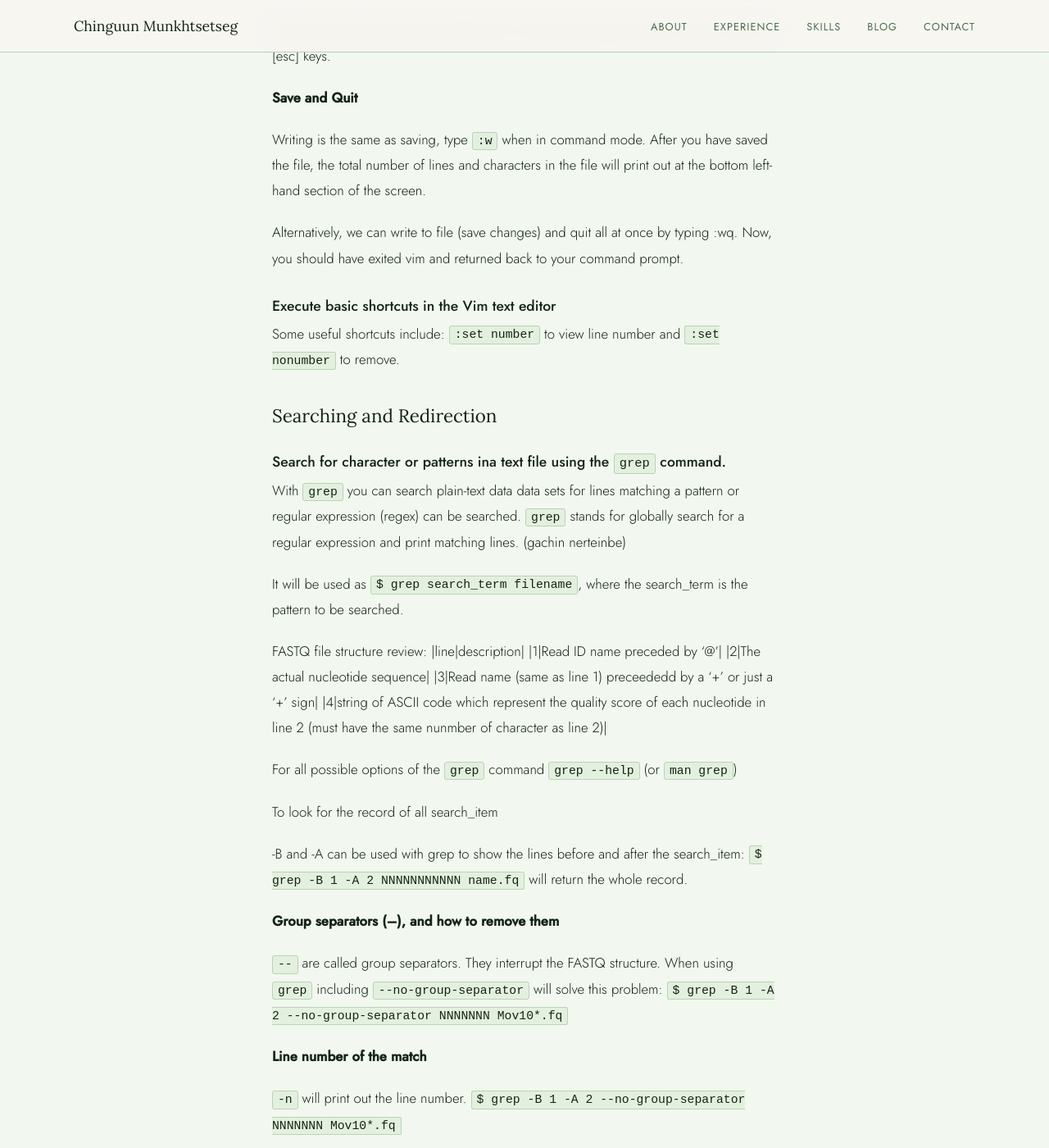
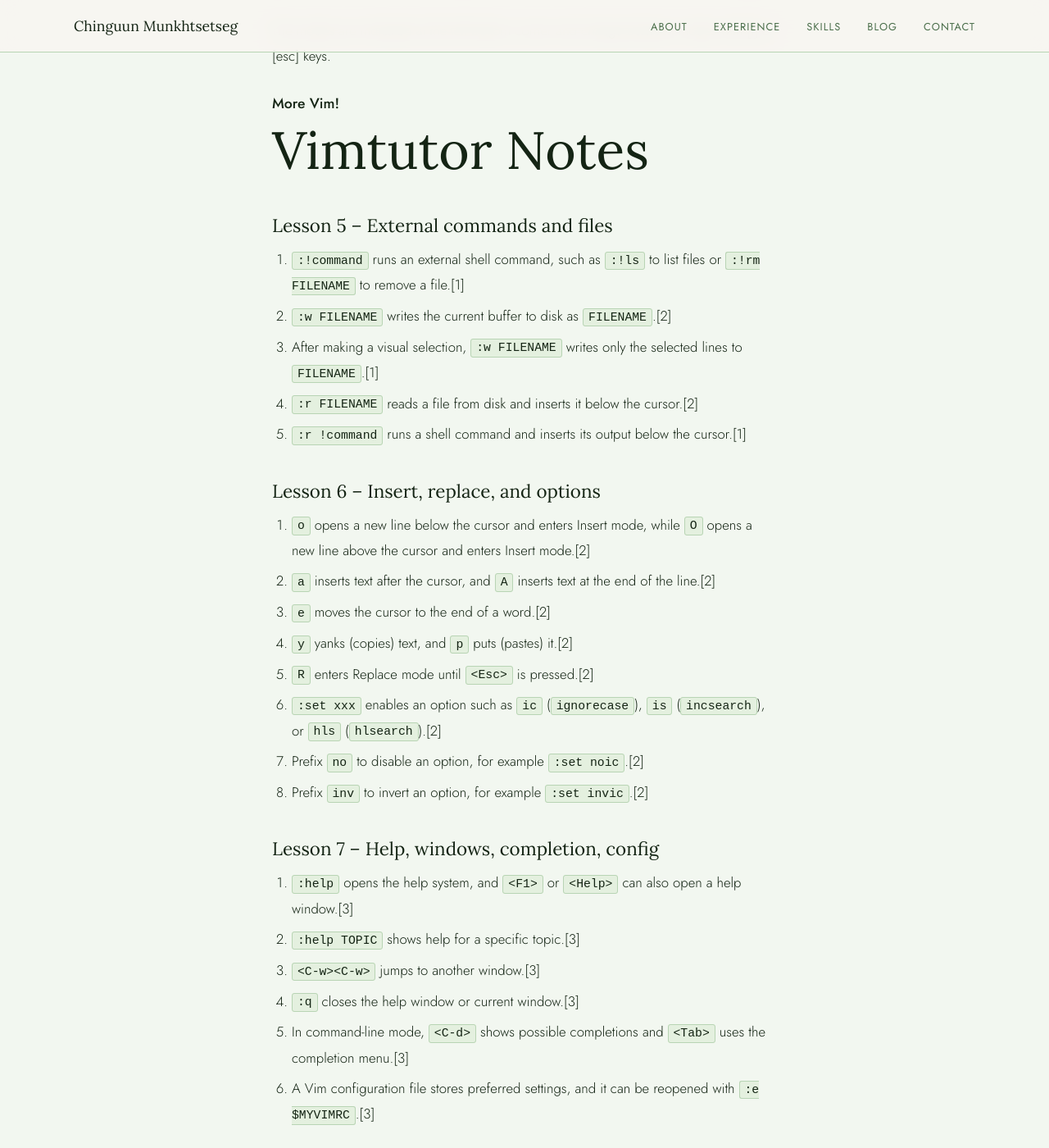
Before and after one commit to chinguunxo/chinguunxo.github.io, a Jekyll site: the page built from _posts/2026-05-25-Day-9-Shell.md, in a window 1280 px wide and 1400 px high, scrolled down 4565 px. Shown: the whole window at 82% size. Built offline with Jekyll 4.4.1, drawn with Linux system fonts in a browser that asks for light colours.

Commit message:
Update 2026-05-25-Day-9-Shell.md

```diff
--- a/_posts/2026-05-25-Day-9-Shell.md
+++ b/_posts/2026-05-25-Day-9-Shell.md
@@ -132,6 +132,38 @@ Two modes of Vim are:
 
 The modes are indicated at the left bottom corner and change between modes with [i] or [esc] keys.
 
+### More Vim!
+
+# Vimtutor Notes
+
+## Lesson 5 – External commands and files
+
+1. `:!command` runs an external shell command, such as `:!ls` to list files or `:!rm FILENAME` to remove a file.[1]
+2. `:w FILENAME` writes the current buffer to disk as `FILENAME`.[2]
+3. After making a visual selection, `:w FILENAME` writes only the selected lines to `FILENAME`.[1]
+4. `:r FILENAME` reads a file from disk and inserts it below the cursor.[2]
+5. `:r !command` runs a shell command and inserts its output below the cursor.[1]
+
+## Lesson 6 – Insert, replace, and options
+
+1. `o` opens a new line below the cursor and enters Insert mode, while `O` opens a new line above the cursor and enters Insert mode.[2]
+2. `a` inserts text after the cursor, and `A` inserts text at the end of the line.[2]
+3. `e` moves the cursor to the end of a word.[2]
+4. `y` yanks (copies) text, and `p` puts (pastes) it.[2]
+5. `R` enters Replace mode until `<Esc>` is pressed.[2]
+6. `:set xxx` enables an option such as `ic` (`ignorecase`), `is` (`incsearch`), or `hls` (`hlsearch`).[2]
+7. Prefix `no` to disable an option, for example `:set noic`.[2]
+8. Prefix `inv` to invert an option, for example `:set invic`.[2]
+
+## Lesson 7 – Help, windows, completion, config
+
+1. `:help` opens the help system, and `<F1>` or `<Help>` can also open a help window.[3]
+2. `:help TOPIC` shows help for a specific topic.[3]
+3. `<C-w><C-w>` jumps to another window.[3]
+4. `:q` closes the help window or current window.[3]
+5. In command-line mode, `<C-d>` shows possible completions and `<Tab>` uses the completion menu.[3]
+6. A Vim configuration file stores preferred settings, and it can be reopened with `:e $MYVIMRC`.[3]
+
 **Save and Quit**
 
 Writing is the same as saving, type `:w` when in command mode.
```
